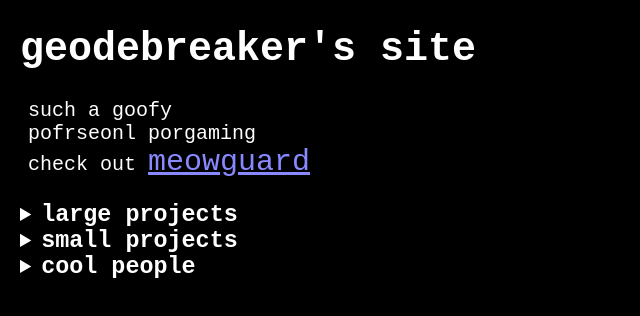
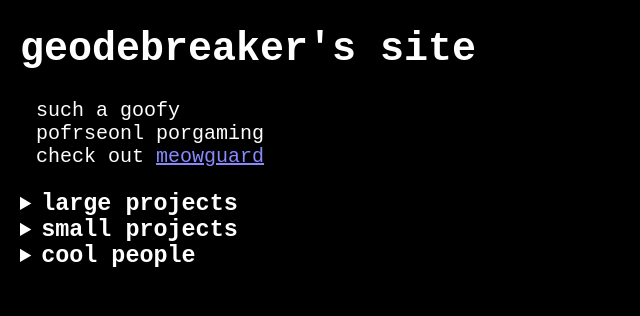
Before and after one commit to geodebreaker/geodebreaker.github.io, a plain HTML site: page index.html in a window 1280 px wide. Shown: the whole page, without its empty margins (0-640 px from the left). Drawn offline with Linux system fonts and the light colour scheme.

Commit message:
Update index.html

```diff
--- a/index.html
+++ b/index.html
@@ -14,10 +14,6 @@
 				font-size: 30px;
 				color: #88f;
 			}
-			p {
-				margin: 0px;
-				font-size: 20px;
-			}
 			div {
 		    height: 60px;
 		    padding: 10px;
@@ -29,7 +25,9 @@
 				display: inline;
 			}
 			p {
-				padding-left: 8px;
+				padding-left: 16px;
+				margin: 0px;
+				font-size: 20px;
 			}
 		</style>
 	</head>
@@ -38,7 +36,7 @@
 		<p>
 			such a goofy<br>
 			pofrseonl porgaming<br>
-			check out <a href="https://meowguardon.top/">meowguard</a>
+			check out <a href="https://meowguardon.top/" style="font-size: 20px;">meowguard</a>
 		</p>
 		<br>
 		<details>
```
